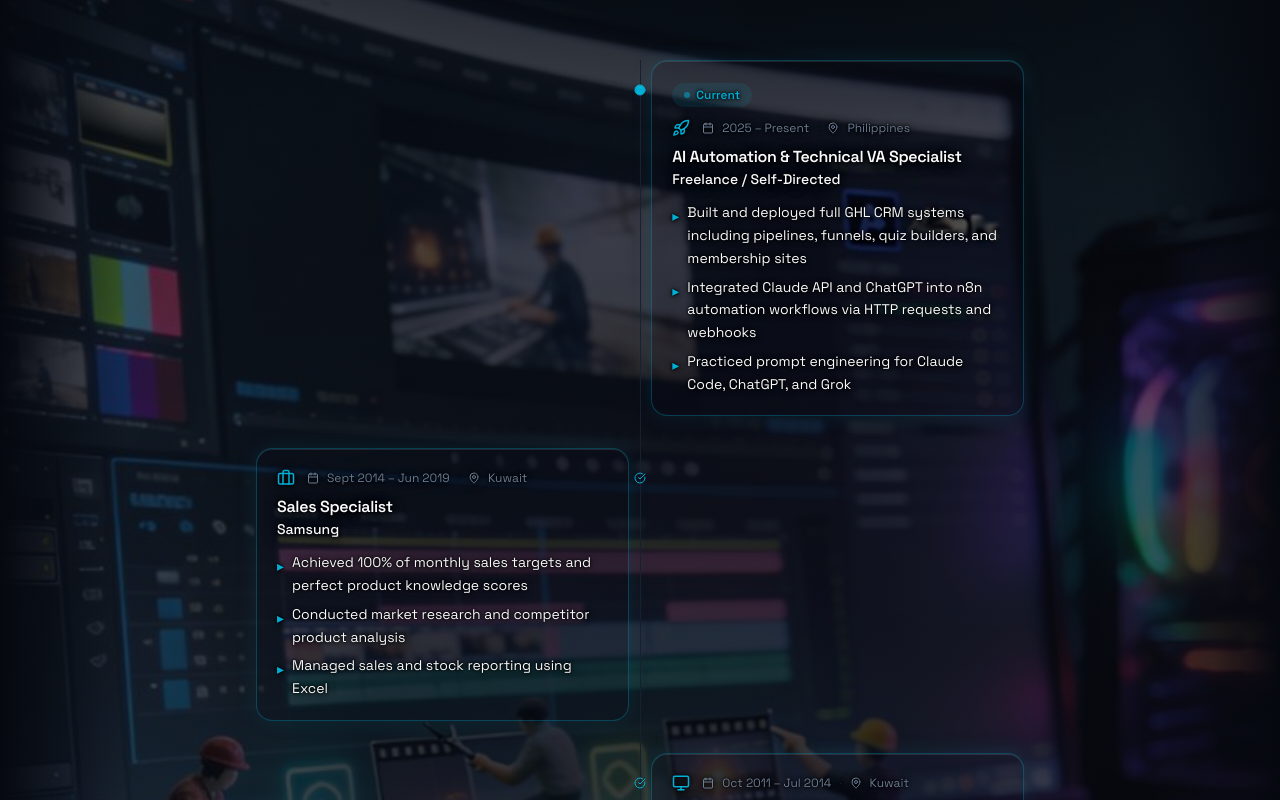
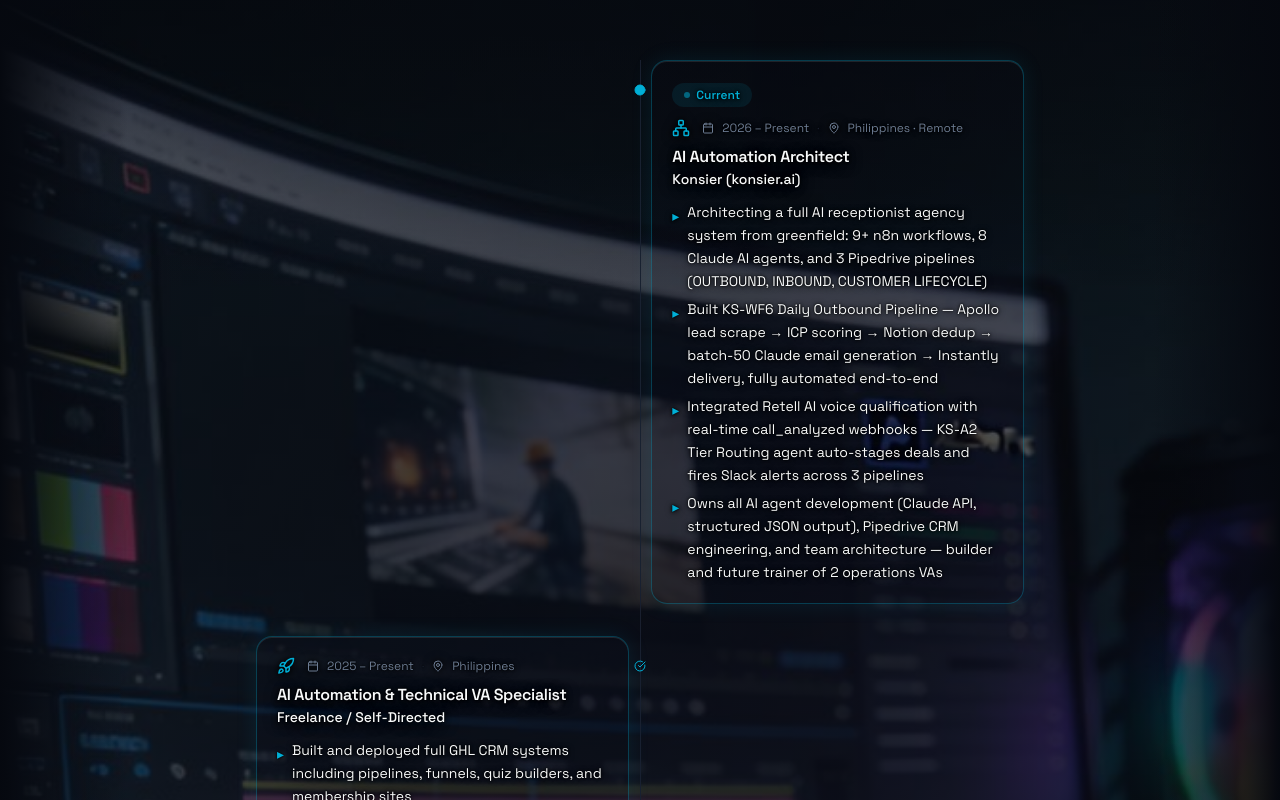
Before and after one commit to VladzErin1985/vladztechva-Specialist-portfolio, a React (Vite) app: page / in a window 1280 px wide. Shown: the part 4460-5260 px from the top of the page. Built offline with nearby package versions, Linux system fonts and the light colour scheme; the HTML template or start-up script is replaced by a standard one.

Commit message:
Add Konsier AI Automation Architect (2026-Present) to Work Experience

```diff
--- a/src/components/WorkExperience.tsx
+++ b/src/components/WorkExperience.tsx
@@ -1,8 +1,22 @@
 import { motion } from "framer-motion";
-import { GraduationCap, MapPin, Calendar, Rocket, Briefcase, Monitor, Circle, CheckCircle } from "lucide-react";
+import { GraduationCap, MapPin, Calendar, Rocket, Briefcase, Monitor, Circle, CheckCircle, Network } from "lucide-react";
 import miniEditors from "@/assets/mini_editors.jpeg";
 
 const experiences = [
+  {
+    role: "AI Automation Architect",
+    company: "Konsier (konsier.ai)",
+    period: "2026 – Present",
+    location: "Philippines · Remote",
+    icon: Network,
+    highlights: [
+      "Architecting a full AI receptionist agency system from greenfield: 9+ n8n workflows, 8 Claude AI agents, and 3 Pipedrive pipelines (OUTBOUND, INBOUND, CUSTOMER LIFECYCLE)",
+      "Built KS-WF6 Daily Outbound Pipeline — Apollo lead scrape → ICP scoring → Notion dedup → batch-50 Claude email generation → Instantly delivery, fully automated end-to-end",
+      "Integrated Retell AI voice qualification with real-time call_analyzed webhooks — KS-A2 Tier Routing agent auto-stages deals and fires Slack alerts across 3 pipelines",
+      "Owns all AI agent development (Claude API, structured JSON output), Pipedrive CRM engineering, and team architecture — builder and future trainer of 2 operations VAs",
+    ],
+    current: true,
+  },
   {
     role: "AI Automation & Technical VA Specialist",
     company: "Freelance / Self-Directed",
@@ -14,7 +28,7 @@
       "Integrated Claude API and ChatGPT into n8n automation workflows via HTTP requests and webhooks",
       "Practiced prompt engineering for Claude Code, ChatGPT, and Grok",
     ],
-    current: true,
+    current: false,
   },
   {
     role: "Sales Specialist",
```
Also changed, not shown: 3 other files (tests, documents, lock files or other folders).
